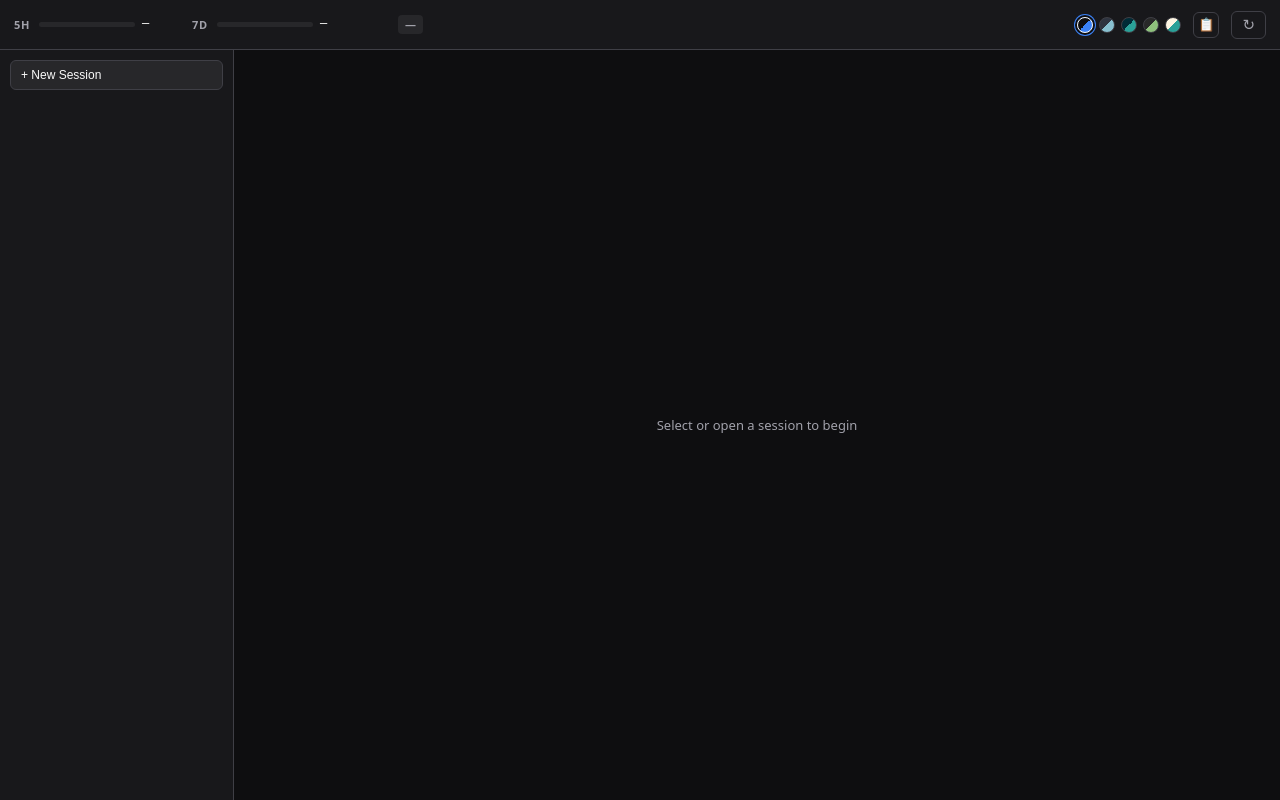
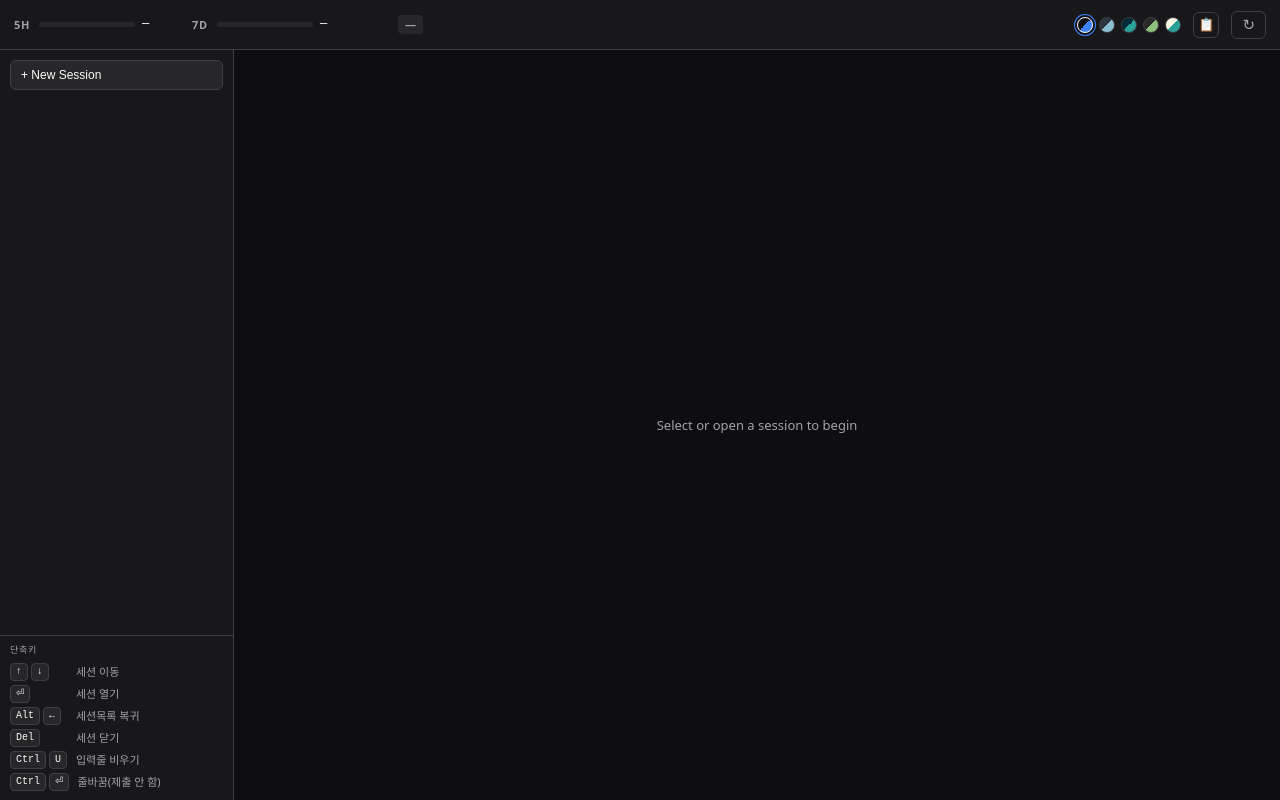
Before and after one commit to Jayildo/cc-deck, a website built with Vite: page web/index.html in a window 1280 px wide. Built offline with nearby package versions, Linux system fonts and the light colour scheme; no server answers.

Commit message:
feat(web): always-on shortcuts legend + Del-to-close + activity labels
Pin a keyboard-shortcuts list to the sidebar bottom (theme-aware across all 5
themes): ↑↓ move · ⏎ open · Alt+← back to list · Del close · Ctrl+U clear input ·
Ctrl+⏎ newline. Add Del to close the cursored session from the keyboard (parks
the cursor on a neighbour). Ctrl+U ("clear input line") already reaches the CLI
via PTY passthrough, so it's documented rather than intercepted. Align the
activity labels to the user's vocabulary: 진행 중 / 응답 필요 / 완료.

Co-Authored-By: Claude Opus 4.8 (1M context) <noreply@anthropic.com>

```diff
--- a/web/index.html
+++ b/web/index.html
@@ -56,6 +56,19 @@
             <div id="project-picker"></div>
           </div>
           <div id="session-list"></div>
+
+          <!-- Keyboard shortcuts (always-on legend) ─────────────────────── -->
+          <div id="shortcuts-legend" aria-label="키보드 단축키">
+            <div class="legend-title">단축키</div>
+            <ul>
+              <li><span class="keys"><kbd>↑</kbd><kbd>↓</kbd></span><span class="desc">세션 이동</span></li>
+              <li><span class="keys"><kbd>⏎</kbd></span><span class="desc">세션 열기</span></li>
+              <li><span class="keys"><kbd>Alt</kbd><kbd>←</kbd></span><span class="desc">세션목록 복귀</span></li>
+              <li><span class="keys"><kbd>Del</kbd></span><span class="desc">세션 닫기</span></li>
+              <li><span class="keys"><kbd>Ctrl</kbd><kbd>U</kbd></span><span class="desc">입력줄 비우기</span></li>
+              <li><span class="keys"><kbd>Ctrl</kbd><kbd>⏎</kbd></span><span class="desc">줄바꿈(제출 안 함)</span></li>
+            </ul>
+          </div>
         </aside>
 
         <!-- Main: terminal + metrics strip ───────────────────────────────── -->
--- a/web/src/sessions.ts
+++ b/web/src/sessions.ts
@@ -34,7 +34,23 @@ function onKeydown(e: KeyboardEvent): void {
   } else if (e.key === "Enter") {
     e.preventDefault();
     if (cursorId) onEnter(cursorId);
+  } else if (e.key === "Delete") {
+    e.preventDefault();
+    closeCursored();
   }
+}
+
+/** Del — close the cursored session (same as its × button) and park the cursor on
+ *  a neighbour so keyboard nav keeps working after the row disappears. */
+function closeCursored(): void {
+  if (!cursorId) return;
+  const idx = sessions.findIndex((s) => s.id === cursorId);
+  if (idx < 0) return;
+  const neighbour = sessions[idx + 1] ?? sessions[idx - 1];
+  const closing = cursorId;
+  cursorId = neighbour ? neighbour.id : null;
+  send({ t: "close", id: closing });
+  renderAll(); // move the cursor ring immediately; the row clears on the server's sessions update
 }
 
 function scrollCursorIntoView(): void {
@@ -95,8 +111,8 @@ const DOT_CLASS: Record<string, string> = {
 // SessionMetrics.activity, which the server derives from the latest transcript
 // turn; lifecycle status (exited / pre-first-turn) takes precedence.
 const ACTIVITY: Record<string, { cls: string; label: string }> = {
-  working: { cls: "act-working", label: "작동 중" },
-  "awaiting-choice": { cls: "act-choice", label: "선택 요청" },
+  working: { cls: "act-working", label: "진행 중" },
+  "awaiting-choice": { cls: "act-choice", label: "응답 필요" },
   done: { cls: "act-done", label: "완료" },
 };
 
--- a/web/style.css
+++ b/web/style.css
@@ -500,6 +500,56 @@ input:focus-visible,
 .session-row:hover .close-btn { opacity: 1; }
 .close-btn:hover { color: var(--red); }
 
+/* ── Shortcuts legend (pinned to the sidebar bottom) ─────────────────────── */
+#shortcuts-legend {
+  flex-shrink: 0;
+  border-top: 1px solid var(--border);
+  padding: 8px 10px 9px;
+  background: var(--surface);
+}
+.legend-title {
+  font-size: 9px;
+  text-transform: uppercase;
+  letter-spacing: 0.08em;
+  color: var(--muted);
+  margin-bottom: 6px;
+}
+#shortcuts-legend ul {
+  list-style: none;
+  display: flex;
+  flex-direction: column;
+  gap: 4px;
+  margin: 0;
+  padding: 0;
+}
+#shortcuts-legend li {
+  display: flex;
+  align-items: center;
+  gap: 8px;
+}
+#shortcuts-legend .keys {
+  display: inline-flex;
+  gap: 3px;
+  flex-shrink: 0;
+  min-width: 58px;
+}
+#shortcuts-legend kbd {
+  font-family: var(--font-mono);
+  font-size: 10px;
+  line-height: 1.4;
+  min-width: 10px;
+  text-align: center;
+  padding: 1px 5px;
+  color: var(--text);
+  background: var(--surface2);
+  border: 1px solid var(--border);
+  border-radius: 4px;
+}
+#shortcuts-legend .desc {
+  font-size: 11px;
+  color: var(--muted);
+}
+
 /* ── Main pane ───────────────────────────────────────────────────────────── */
 #main {
   flex: 1;
```
